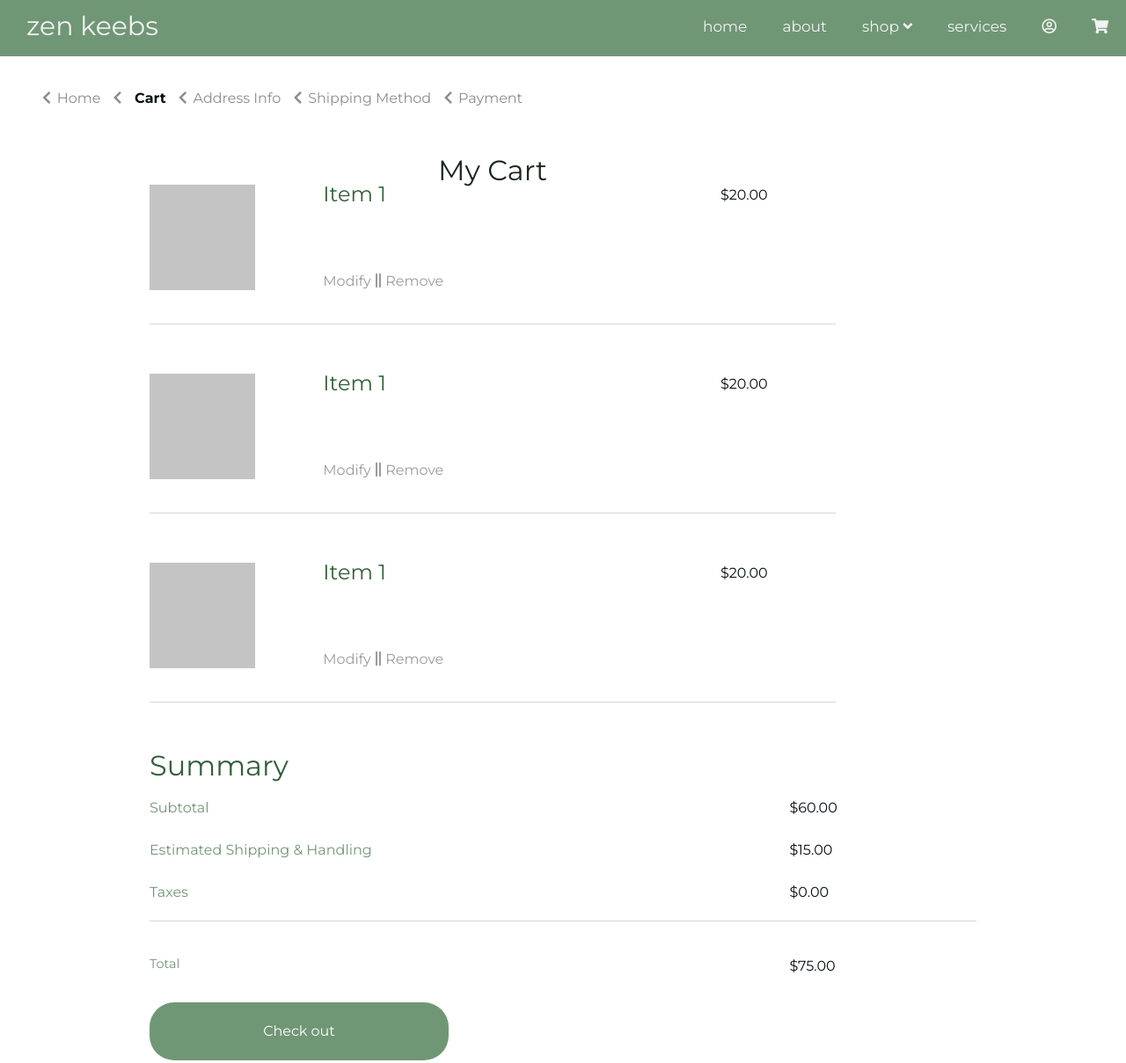
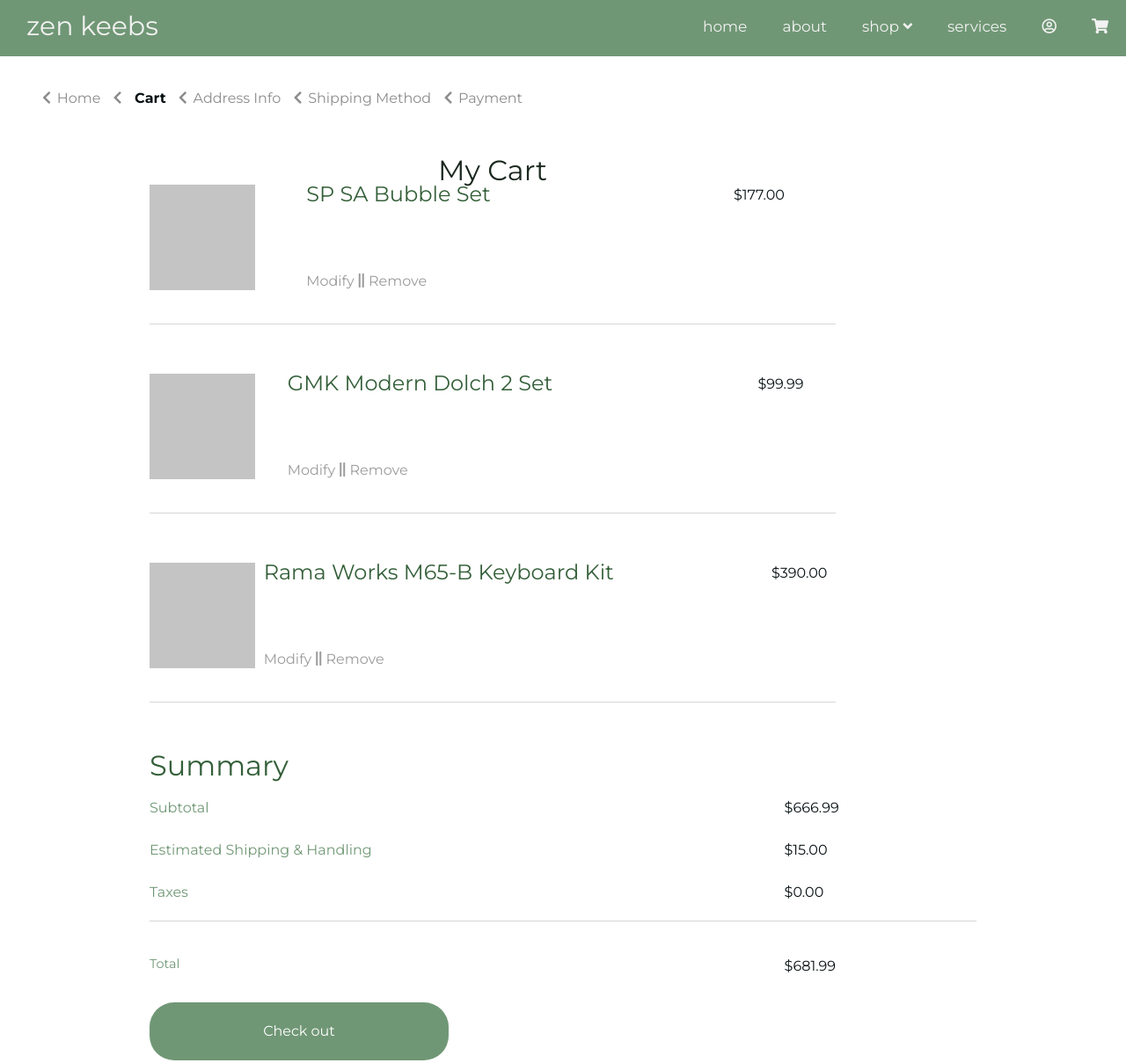
Before and after one commit to dennislimbo/iat339project02, a plain HTML site: page P02/cart.html in a window 1280 px wide. Shown: the top 1209 px of the page at 88% size. Drawn offline with Linux system fonts and the light colour scheme.

Commit message:
Added text content to cart

```diff
--- a/P02/cart.html
+++ b/P02/cart.html
@@ -63,13 +63,13 @@
 						<div class="cart-image-placeholder"></div>
 					</div>
 					<div class="col-two">
-						<h2 class="normal item-name">Item 1</h2>
+						<h2 class="normal item-name">SP SA Bubble Set</h2>
 						<a class="modify" href="#">Modify</a>
 						<i class="fas fa-grip-lines-vertical"></i>
 						<a class="remove" href="#">Remove</a>
 					</div>
 					<div class="col-one">
-						<p class="price">$20.00</p>
+						<p class="price">$177.00</p>
 					</div>
 				</div>
 				<div class="cart-item">
@@ -77,13 +77,13 @@
 						<div class="cart-image-placeholder"></div>
 					</div>
 					<div class="col-two">
-						<h2 class="normal item-name">Item 1</h2>
+						<h2 class="normal item-name">GMK Modern Dolch 2 Set</h2>
 						<a class="modify" href="#">Modify</a>
 						<i class="fas fa-grip-lines-vertical"></i>
 						<a class="remove" href="#">Remove</a>
 					</div>
 					<div class="col-one">
-						<p class="price">$20.00</p>
+						<p class="price">$99.99</p>
 					</div>
 				</div>
 				<div class="cart-item">
@@ -91,13 +91,13 @@
 						<div class="cart-image-placeholder"></div>
 					</div>
 					<div class="col-two">
-						<h2 class="normal item-name">Item 1</h2>
+						<h2 class="normal item-name">Rama Works M65-B Keyboard Kit</h2>
 						<a class="modify" href="#">Modify</a>
 						<i class="fas fa-grip-lines-vertical"></i>
 						<a class="remove" href="#">Remove</a>
 					</div>
 					<div class="col-one">
-						<p class="price">$20.00</p>
+						<p class="price">$390.00</p>
 					</div>
 				</div>
 			</div>
@@ -114,10 +114,10 @@
 						<h3 class="medium myTotal">Total</h3>
 					</div>
 					<div class="col-one">
-						<p class="subtotal-price">$60.00</p>
+						<p class="subtotal-price">$666.99</p>
 						<p class="est-shipping-price">$15.00</p>
 						<p class="taxes-price">$0.00</p>
-						<p class="total-price">$75.00</p>
+						<p class="total-price">$681.99</p>
 					</div>
 				</div>
 				<a href="shipping-info.html"><button class="checkout-btn" type="button">Check out</button></a>
```
